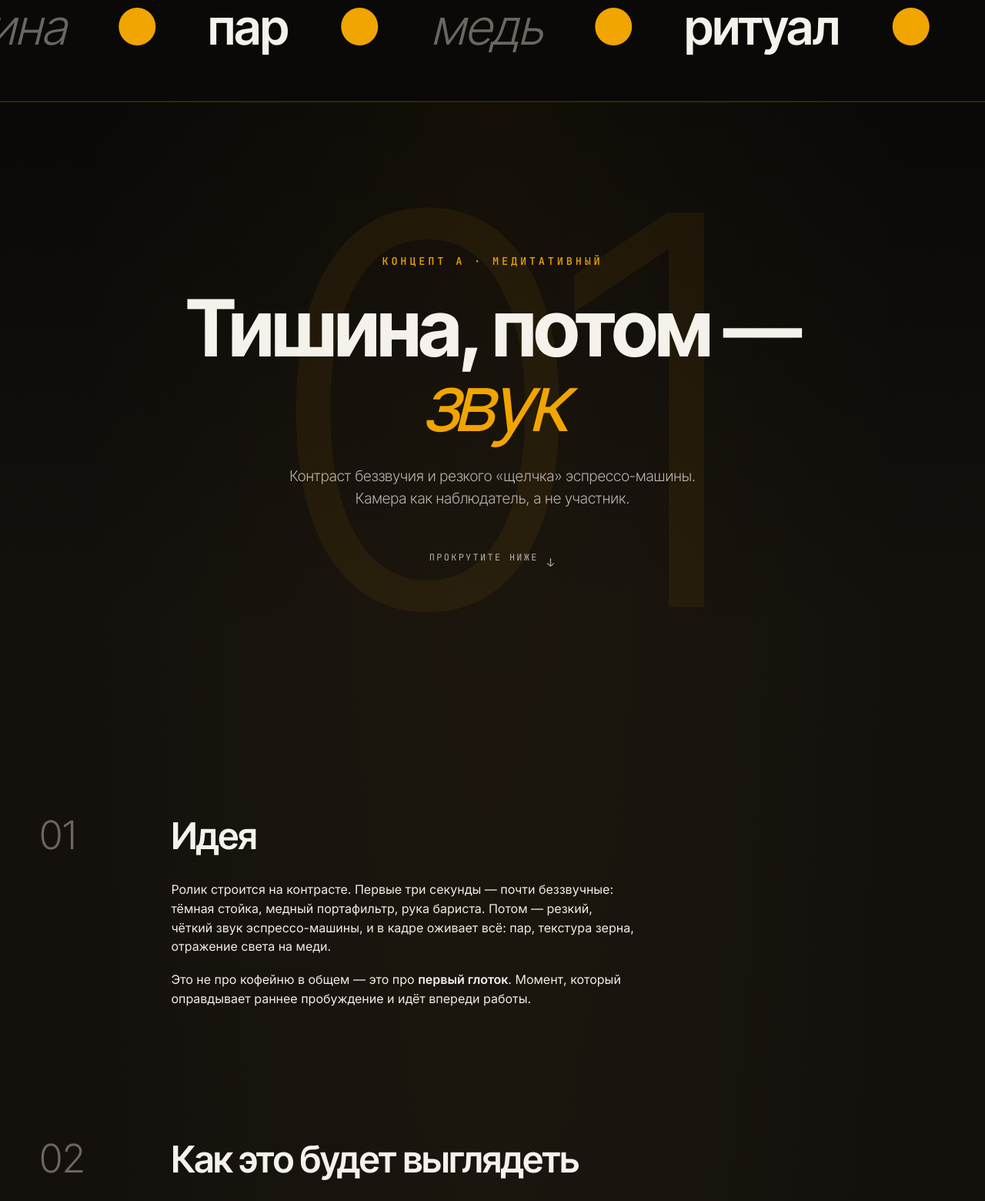
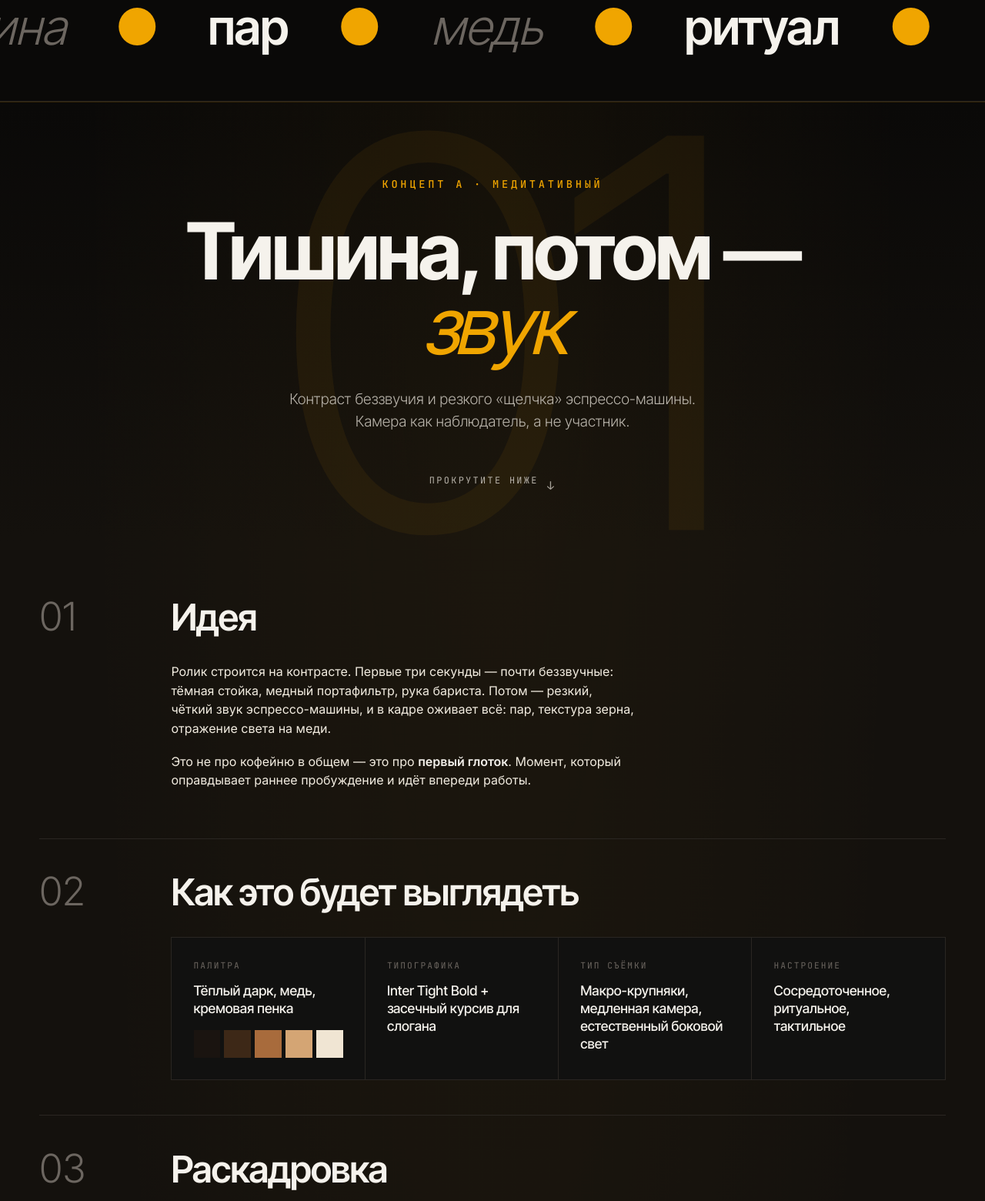
Before and after one commit to shutckin/cf-concepts, a plain HTML site: page c8cb53ce/index.html in a window 1280 px wide. Shown: the part 1088-2648 px from the top of the page at 77% size. Drawn offline with Linux system fonts and the light colour scheme.

Commit message:
design: tighten spacing inside concepts (50% less whitespace, 75vh dividers)

```diff
--- a/c8cb53ce/index.html
+++ b/c8cb53ce/index.html
@@ -331,12 +331,12 @@
 
       /* Big 100vh dividers with huge background number */
       .zone-divider {
-        min-height: 100vh;
+        min-height: 75vh;
         display: grid;
         place-items: center;
         position: relative;
         overflow: hidden;
-        padding: 0 clamp(1rem, 4vw, 2rem);
+        padding: clamp(3rem, 6vw, 5rem) clamp(1rem, 4vw, 2rem);
       }
       .zone-divider .num-bg {
         position: absolute;
@@ -412,8 +412,8 @@
         50% { transform: translateY(8px); opacity: 1; }
       }
       .zone-content {
-        padding-top: clamp(2rem, 4vw, 4rem);
-        padding-bottom: clamp(4rem, 8vw, 7rem);
+        padding-top: 0;
+        padding-bottom: clamp(2rem, 4vw, 3rem);
       }
 
       /* Active nav pill */
@@ -429,8 +429,13 @@
       .nav a.active::after { display: none; }
 
       section.block {
-        padding: clamp(3rem, 6vw, 5rem) 0;
+        padding: clamp(2rem, 3.5vw, 3.5rem) 0;
         position: relative;
+      }
+      section.block + section.block {
+        padding-top: 0;
+        border-top: 1px solid var(--line);
+        padding-top: clamp(2rem, 3.5vw, 3.5rem);
       }
       .block-grid {
         display: grid;
@@ -578,7 +583,9 @@
 
       /* MOOD BOARD */
       .moodboard-section {
-        padding: clamp(3rem, 6vw, 5rem) 0;
+        padding: clamp(2rem, 3.5vw, 3.5rem) 0 0;
+        border-top: 1px solid var(--line);
+        margin-top: clamp(2rem, 3.5vw, 3.5rem);
       }
       .moodboard-header {
         display: flex;
@@ -653,8 +660,7 @@
 
       /* Comparison */
       .compare-section {
-        padding: clamp(5rem, 10vw, 9rem) 0;
-        border-top: 1px solid var(--line);
+        padding: clamp(3rem, 5vw, 4.5rem) 0 clamp(2rem, 3.5vw, 3.5rem);
       }
       .compare-grid {
         display: grid;
```
